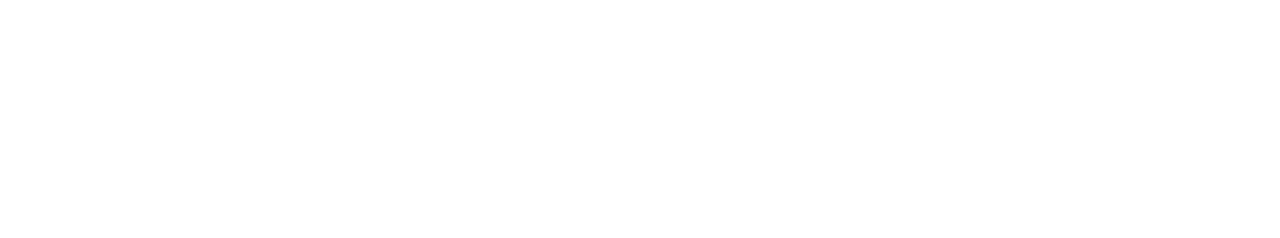
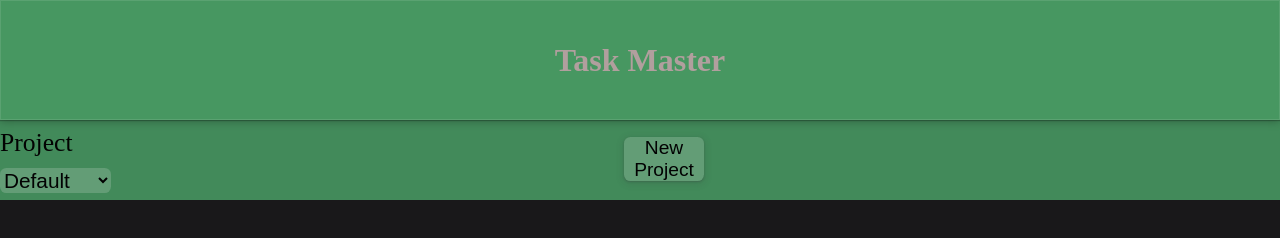
Before and after one commit to rutland-dev/to-do, a website built with webpack: page src/index.html in a window 1280 px wide. Built offline with nearby package versions, Linux system fonts and the light colour scheme.

Commit message:
Add projectList functionality and layout

```diff
--- a/package.json
+++ b/package.json
@@ -6,13 +6,16 @@
   "scripts": {
     "test": "echo \"Error: no test specified\" && exit 1",
     "start": "webpack serve --open --config webpack.dev.js",
-    "build": "webpack --config webpack.prod.js"
+    "build": "webpack --config webpack.prod.js",
+    "deploy": "git subtree push --prefix dist origin gh-pages"
   },
   "keywords": [],
   "author": "",
   "license": "ISC",
   "devDependencies": {
     "css-loader": "^6.9.0",
+    "favicons": "^7.1.5",
+    "favicons-webpack-plugin": "^6.0.1",
     "html-webpack-plugin": "^5.6.0",
     "style-loader": "^3.3.4",
     "webpack": "^5.89.0",
--- /dev/null
+++ b/src/DOM.js
@@ -0,0 +1,89 @@
+import './style.css';
+import { projectList } from './index.js';
+
+function buildUI() {
+    clearBody();
+    buildHeader();
+    buildMenu();
+    //build task view area
+    //build footer
+};
+
+function clearBody() {
+    while (document.body.firstChild) {
+        document.body.removeChild(document.body.firstChild);
+    }
+};
+
+function buildHeader() {
+    const headerDiv = document.createElement('div');
+    headerDiv.setAttribute('id', 'header-div');
+
+    const headerText = document.createElement('h1');
+    headerText.setAttribute('id', 'header-text');
+    headerText.textContent = "Task Master";
+
+    headerDiv.appendChild(headerText);
+    document.body.appendChild(headerDiv);
+}
+
+function buildMenu() {
+    const menuDiv = document.createElement('div');
+    menuDiv.setAttribute('id', 'menu-div');
+    buildProjectMenu(menuDiv);
+};
+
+function buildProjectMenu(menuDiv) {
+    const projectMenuDiv = document.createElement('div');
+    projectMenuDiv.setAttribute('id', 'project-menu-div');
+
+    const projectMenuListDiv = document.createElement('div');
+    projectMenuListDiv.setAttribute('id', 'project-menu-list-div');
+
+    const projectMenuListForm = document.createElement('form');
+    projectMenuListForm.setAttribute('id', 'project-menu-list-form');
+
+    const projectMenuListLabel = document.createElement('label');
+    projectMenuListLabel.setAttribute('id', 'project-menu-list-label');
+    projectMenuListLabel.setAttribute('for', 'project-menu-list');
+    projectMenuListLabel.textContent = "Project"
+
+    const projectMenuListSelect = document.createElement('select');
+    projectMenuListSelect.setAttribute('id', 'project-menu-list-select');
+    projectMenuListSelect.setAttribute('name', 'project-menu-list-select');
+
+    projectList.forEach(projectName => {
+        buildProjectListOptions(projectName, projectMenuListSelect);
+        console.log(`option built: ${projectName}`);
+    });
+
+    const createNewProjectBtnDiv = document.createElement('div');
+    createNewProjectBtnDiv.setAttribute('id', 'create-new-project-button-div');
+
+    const createNewProjectBtn = document.createElement('button');
+    createNewProjectBtn.setAttribute('type', 'button');
+    createNewProjectBtn.setAttribute('id', 'create-new-project-button');
+    createNewProjectBtn.textContent = "New Project";
+
+    projectMenuDiv.appendChild(projectMenuListForm);
+    projectMenuListForm.appendChild(projectMenuListLabel);
+    projectMenuListForm.appendChild(projectMenuListSelect);
+
+    createNewProjectBtnDiv.appendChild(createNewProjectBtn);
+    projectMenuDiv.appendChild(createNewProjectBtnDiv);
+
+    menuDiv.appendChild(projectMenuDiv);
+
+    document.body.appendChild(menuDiv);
+};
+
+function buildProjectListOptions(projectName, projectMenuListSelect) {
+    const projectListOption = document.createElement('option');
+    projectListOption.setAttribute('value', projectName);
+    projectListOption.textContent = projectName;
+    projectMenuListSelect.appendChild(projectListOption);
+}
+
+export {
+    buildUI
+}
--- a/src/index.html
+++ b/src/index.html
@@ -3,6 +3,7 @@
   <head>
     <meta charset="utf-8">
     <title>TaskMaster</title>
+    <link rel="shortcut icon" href="favicon.ico" type="image/x-icon">
   <meta name="viewport" content="width=device-width, initial-scale=1"></head>
   <body></body>
 </html>
--- a/src/index.js
+++ b/src/index.js
@@ -1,4 +1,61 @@
 import './style.css';
+import { buildUI } from './DOM.js';
 
+let taskList = [
+    {
+        name: "Beer",
+        due: new Date(2024-2-1),
+        project: "Booze",
+        complete: false,
+    },
+    {
+        name: "Wine",
+        due: new Date(2024-2-1),
+        project: "Booze",
+        complete: false,
+    },
+    {
+        name: "Whiskey",
+        due: new Date(2024-1-17),
+        project: "Booze",
+        complete: false,
+    },
+    {
+        name: "Bread",
+        due: new Date(2024-2-1),
+        project: "Groceries",
+        complete: false,
+    },
+    {
+        name: "Milk",
+        due: new Date(2024-1-17),
+        project: "Groceries",
+        complete: false,
+    },
+    {
+        name: "Cheese",
+        due: new Date(2024-2-1),
+        project: "Groceries",
+        complete: false,
+    },
+]
 
+let projectList = ["Default"];
+
+document.addEventListener('DOMContentLoaded', function() {
+    buildProjectList();
+    buildUI();
+})
+
+function buildProjectList() {
+    taskList.forEach(task => {
+        if (!projectList.includes(task.project)) {
+            projectList.push(task.project);
+        }
+    });
+}
+
+export {
+    projectList
+}
 //***********LOOK INTO CSS MINIFYING WHEN YOU'RE DONE */
--- a/src/style.css
+++ b/src/style.css
@@ -0,0 +1,73 @@
+:root {
+    --main-bg-color: #19181a;
+    --priority-low-color: #479761;
+    --priority-med-color: #cebc81;
+    --priority-high-color: #a16e83;
+    --secondary-color: #b19f9e;
+}
+
+* {
+    margin: 0;
+    padding: 0;
+}
+
+body {
+    background-color: var(--main-bg-color);
+    height: 100vh;
+}
+
+#header-div {
+    background-color: var(--priority-low-color);
+    height: 15%;
+    display: flex;
+    justify-content: center;
+    align-items: center;
+    box-shadow: 0 1px 1px rgba(0, 0, 0, 0.25), 0 2px 8px rgba(0, 0, 0, 0.25), inset 0px 0px 0px 1px rgba(255, 255, 255, 0.1);
+    position: relative;
+    z-index: 2;
+}
+
+#header-text {
+    color: var(--secondary-color);
+}
+
+#menu-div {
+    background-color: var(--priority-low-color);
+    opacity: .9;
+    height: 10%;
+    display: flex;
+    align-items: center;
+    font-size: 1.6rem;
+}
+
+#menu-div button {
+    font-size: 1.2rem;
+    width: 5rem;
+    background-color: rgba(255, 255, 255, .2);
+    border-radius: .4rem;
+    border: none;
+    box-shadow: rgba(60, 64, 67, 0.3) 0px 1px 2px 0px, rgba(60, 64, 67, 0.15) 0px 2px 6px 2px;
+}
+
+#project-menu-div {
+    height: 100%;
+    display: flex;
+    justify-content: space-between;
+    align-items: center;
+    width: 55%;
+}
+
+#project-menu-list-form {
+    display: flex;
+    flex-direction: column;
+    justify-content: space-between;
+    gap: 10px;
+    width: fit-content;
+}
+
+#project-menu-list-select {
+    background-color: rgba(255, 255, 255, .2);
+    border: none;
+    border-radius: .4rem;
+    font-size: 1.3rem;
+}
--- a/webpack.common.js
+++ b/webpack.common.js
@@ -1,10 +1,12 @@
 const path = require('path');
 const HtmlWebpackPlugin = require('html-webpack-plugin');
+// const FaviconsWebpackPlugin = require('favicons-webpack-plugin');
 
 module.exports = {
     mode: 'development',
     entry: {
-        index: './src/index.js'
+        index: './src/index.js',
+        DOM: './src/DOM.js'
     },
     output: {
         filename: '[name].bundle.js',
@@ -17,6 +19,10 @@ module.exports = {
                 test: /\.css$/i,
                 use: ['style-loader', 'css-loader'],
             },
+            {
+                test: /\.ico$/i,
+                type: 'asset/resource',
+            },
         ],
     },
     plugins: [
@@ -25,5 +31,6 @@ module.exports = {
             filename: 'index.html',
             inject: 'body'
         }),
+        // new FaviconsWebpackPlugin('./src/favicon.ico'),
     ],
 };
```
Also changed, not shown: dist/DOM.bundle.js (added), dist/index.bundle.js, dist/index.html, src/android-chrome-192x192.png (added), src/android-chrome-512x512.png (added), src/apple-touch-icon.png (added), src/favicon-16x16.png (added), src/favicon-32x32.png (added), src/favicon.ico (added), 3 other files.
